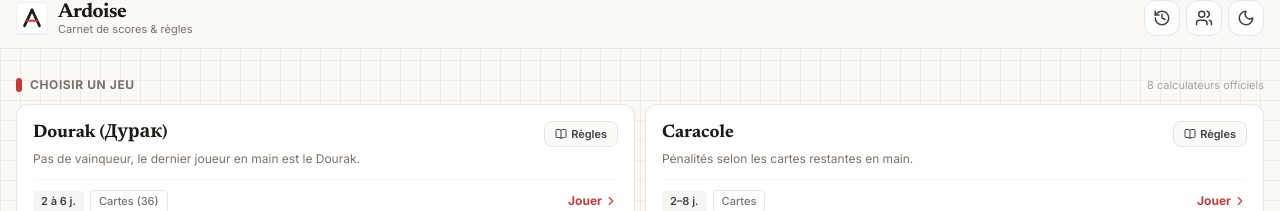
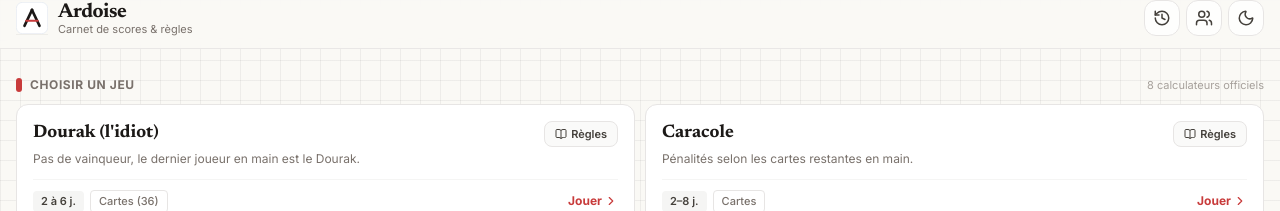
Before and after one commit to Artichou-code/ardoise, a React (Vite) app: page / in a window 1280 px wide. Shown: the top 211 px of the page. Built offline with nearby package versions, Linux system fonts and the light colour scheme.

Commit message:
fix: replace cyrillic Дурак with french translation l'idiot in Dourak title

```diff
--- a/src/components/VictoryScreen.jsx
+++ b/src/components/VictoryScreen.jsx
@@ -64,7 +64,7 @@ export function VictoryScreen() {
     <div className="flex flex-col h-full max-h-full overflow-hidden school-surface select-none">
       <header className="flex items-center justify-between px-4 pt-safe pt-3.5 pb-3 flex-shrink-0 border-b border-stone-200/90 dark:border-slate-800/90">
         <span className="font-serif-title text-lg font-bold">
-          {isDourak ? 'Verdict du Dourak (Дурак)' : 'Palmarès de la partie'}
+          {isDourak ? "Verdict du Dourak (l'idiot)" : 'Palmarès de la partie'}
         </span>
         <ThemeToggle />
       </header>
--- a/src/constants/games.js
+++ b/src/constants/games.js
@@ -14,7 +14,7 @@ export const GAMES = {
 export const GAME_META = {
   [GAMES.DOURAK]: {
     id: GAMES.DOURAK,
-    name: 'Dourak (Дурак)',
+    name: "Dourak (l'idiot)",
     playersBadge: '2 à 6 j.',
     categoryBadge: 'Cartes (36)',
     description: 'Pas de vainqueur, le dernier joueur en main est le Dourak.',
```
